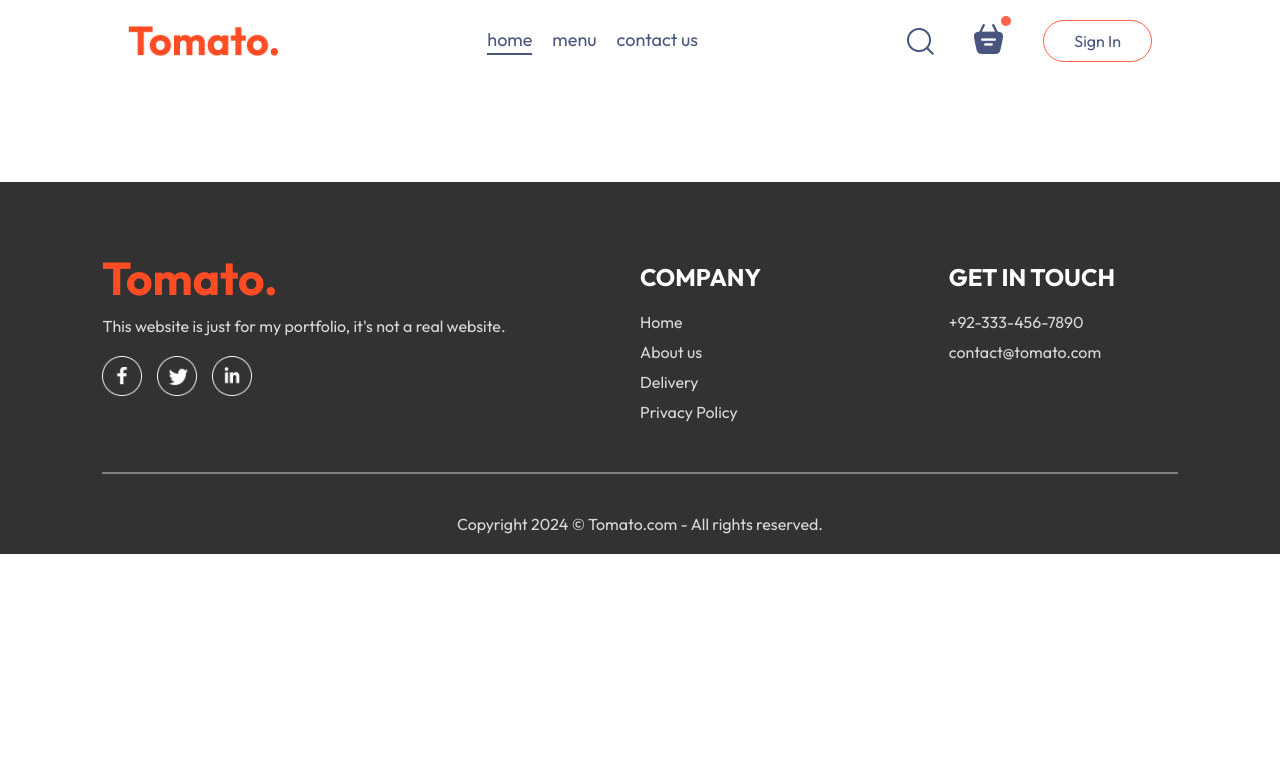
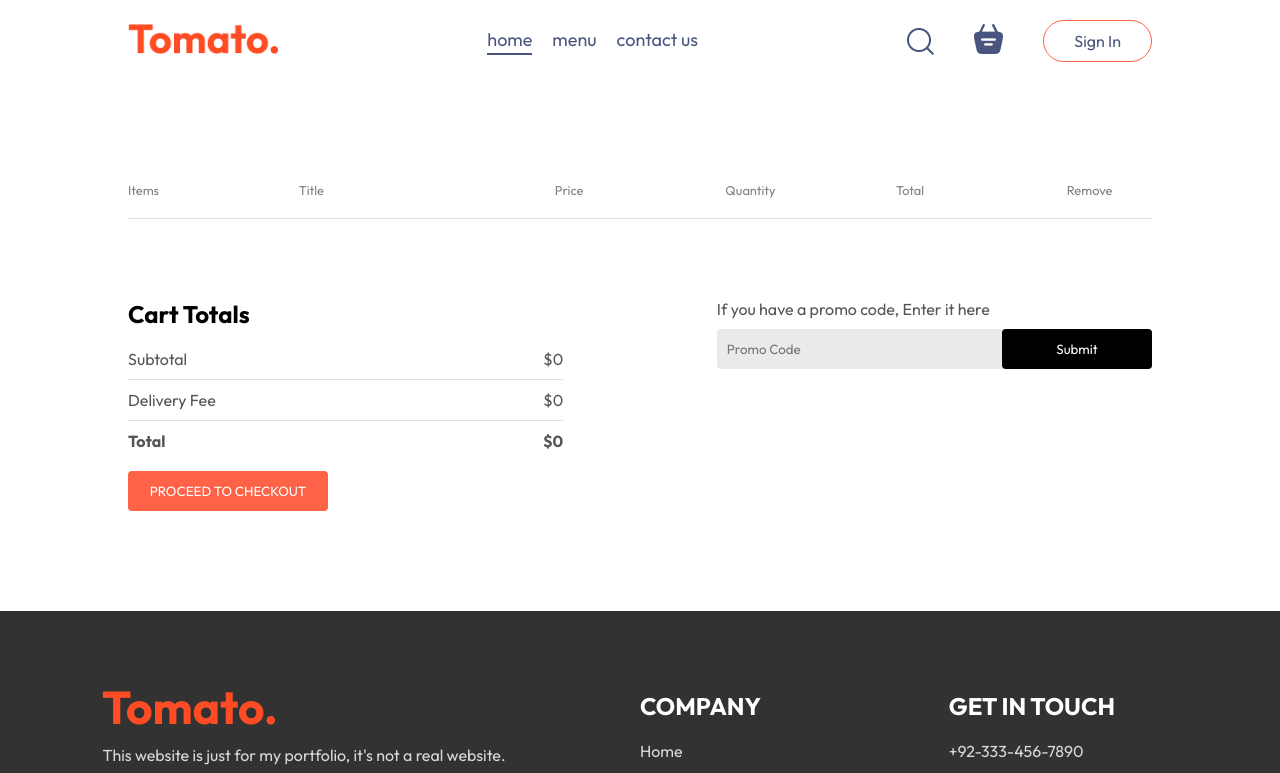
Before and after one commit to iameenalam/Food-Delivery-App, a React (Vite) app in the folder frontend/: page /cart in a window 1280 px wide. Shown: the top 773 px of the page. Built offline with nearby package versions, Linux system fonts and the light colour scheme.

Commit message:
created cart page and finished it's styling

```diff
--- a/frontend/src/components/Footer/Footer.jsx
+++ b/frontend/src/components/Footer/Footer.jsx
@@ -8,7 +8,7 @@ const Footer = () => {
     <div className='footer' id='footer'>
       <div className="footer-content">
         <div className="footer-content-left">
-            <img className='tomatologofooter' src={assets.logo} alt="" />
+            <img  src={assets.logo} alt="" className='tomatologofooter'/>
             <p>This website is just for my portfolio, it's not a real website.</p>
             <div className="footer-social-icons">
             <img src={assets.facebook_icon} alt="" />
--- a/frontend/src/components/Navbar/Navbar.jsx
+++ b/frontend/src/components/Navbar/Navbar.jsx
@@ -1,16 +1,19 @@
-import React from 'react'
+import React, { useContext } from 'react'
 import './Navbar.css'
 import { assets } from '../../assets/assets'
 import { useState } from 'react'
 import { Link } from 'react-router-dom'
+import { StoreContext } from '../../context/StoreContext'
 
 const Navbar = ({setShowLogin}) => {
 
     const [menu, setMenu] = useState("home");
 
+    const {getTotalCartAmount} = useContext(StoreContext)
+
   return (
     <div className='navbar'>
-      <img src={assets.logo} alt="" className='logo' />
+      <Link to='/'><img src={assets.logo} alt="" className='logo' /></Link>
       <ul className="navbar-menu">
         <Link to='/' onClick={()=>setMenu("home")} className={menu==="home"?"active":""}>home</Link>
         <a href='#explore-menu' onClick={()=>setMenu("menu")} className={menu==="menu"?"active":""}>menu</a>
@@ -19,8 +22,8 @@ const Navbar = ({setShowLogin}) => {
       <div className="navbar-right">
         <img src={assets.search_icon} alt="" />
         <div className="navbar-search-icon">
-            <img src={assets.basket_icon} alt="" />
-            <div className="dot"></div>
+            <Link to='/cart'><img src={assets.basket_icon} alt="" /></Link>
+            <div className={getTotalCartAmount()===0?"":"dot"}></div>
         </div>
         <button onClick={()=>setShowLogin(true)}>Sign In</button>
       </div>
--- a/frontend/src/context/StoreContext.jsx
+++ b/frontend/src/context/StoreContext.jsx
@@ -20,16 +20,25 @@ const StoreContextProvider = (props) => {
         setCartItems((prev) => ({ ...prev, [itemId]: prev[itemId] - 1 }))
     }
 
-    useEffect(()=>{
-        console.log(cartItems);
-    },[cartItems])
+    const getTotalCartAmount = () => {
+        let totalAmount = 0;
+        for (const item in cartItems)
+        {
+            if (cartItems[item] > 0) {
+                let itemInfo = food_list.find((product) => product._id === item)
+                totalAmount += itemInfo.price * cartItems[item];
+            }
+        }
+        return totalAmount;
+    }
 
     const contextValue = {
         food_list,
         cartItems,
         setCartItems,
         addToCart,
-        removeFromCart
+        removeFromCart,
+        getTotalCartAmount
     }
     return (
         <StoreContext.Provider value={contextValue}>
--- a/frontend/src/pages/Cart/Cart.css
+++ b/frontend/src/pages/Cart/Cart.css
@@ -0,0 +1,91 @@
+.cart{
+    margin-top: 100px;
+}
+.cart-items-title{
+    display: grid;
+    grid-template-columns: 1fr 1.5fr 1fr 1fr 1fr 0.5fr;
+    align-items: center;
+    color: grey;
+    font-size: max(1vw, 12px);
+}
+.cart-items-item{
+    margin: 10px 0px;
+    color: black;
+}
+.cart-items-item img{
+    width: 50px;
+}
+.cart hr{
+    height: 1px;
+    background-color: #e2e2e2;
+    border: none;
+}
+.cart-items-item .cross{
+    cursor: pointer;
+}
+.cart-bottom{
+    margin-top: 80px;
+    display: flex;
+    justify-content: space-between;
+    gap: max(12vw, 20px);
+}
+.cart-total{
+    flex: 1;
+    display: flex;
+    flex-direction: column;
+    gap: 20px;
+}
+.cart-total-details{
+    display: flex;
+    justify-content: space-between;
+    color: #555;
+}
+.cart-total hr{
+    margin: 10px 0px;
+}
+.cart-total button{
+    border: none;
+    color: white;
+    background-color: tomato;
+    width: max(15vw,200px);
+    padding: 12px 0px;
+    border-radius: 4px;
+    cursor: pointer;
+}
+.cart-promocode{
+    flex: 1;
+}
+.cart-promocode p{
+    color: #555;
+}
+.cart-promocode-input{
+    margin-top: 10px;
+    display: flex;
+    justify-content: space-between;
+    align-items: center;
+    background-color: #eaeaea;
+    border-radius: 4px;
+}
+.cart-promocode-input input{
+    background: transparent;
+    border: none;
+    outline: none;
+    padding-left: 10px;
+}
+.cart-promocode-input button{
+    width: max(10vw, 150px);
+    padding: 12px 5px;
+    background-color: black;
+    border: none;
+    color: white;
+    border-radius: 4px;
+    cursor: pointer;
+}
+@media (max-width:750px){
+    .cart-bottom{
+        flex-direction: column-reverse;
+    }
+    .cart-promocode{
+        justify-content: start;
+    }
+}
--- a/frontend/src/pages/Cart/Cart.jsx
+++ b/frontend/src/pages/Cart/Cart.jsx
@@ -1,10 +1,77 @@
 import React from 'react'
 import './Cart.css'
+import { useContext } from 'react'
+import { StoreContext } from '../../context/StoreContext'
+import { useNavigate } from 'react-router-dom'
 
 const Cart = () => {
+
+  const { cartItems, food_list, removeFromCart, getTotalCartAmount } = useContext(StoreContext)
+
+  const navigate = useNavigate();
+
   return (
-    <div>
-
+    <div className='cart'>
+      <div className="cart-items">
+        <div className="cart-items-title">
+          <p>Items</p>
+          <p>Title</p>
+          <p>Price</p>
+          <p>Quantity</p>
+          <p>Total</p>
+          <p>Remove</p>
+        </div>
+        <br />
+        <hr />
+        {food_list.map((item, index) => {
+          if (cartItems[item._id] > 0) {
+            return (
+              <div>
+                <div className='cart-items-title cart-items-item'>
+                  <img src={item.image} alt="" />
+                  <p>{item.name}</p>
+                  <p>${item.price}</p>
+                  <p>{cartItems[item._id]}</p>
+                  <p>${item.price * cartItems[item._id]}</p>
+                  <p onClick={()=>removeFromCart(item._id)} className='cross'>x</p>
+                </div>
+                <hr />
+              </div>
+            )
+          }
+        })}
+      </div>
+      <div className="cart-bottom">
+        <div className="cart-total">
+          <h2>Cart Totals</h2>
+          <div>
+            <div className="cart-total-details">
+                <p>Subtotal</p>
+                <p>${getTotalCartAmount()}</p>
+            </div>
+            <hr/>
+            <div className="cart-total-details">
+                <p>Delivery Fee</p>
+                <p>${getTotalCartAmount()===0?0:2}</p>
+            </div>
+            <hr/>
+            <div className="cart-total-details">
+                <b>Total</b>
+                <b>${getTotalCartAmount()===0?0:getTotalCartAmount()+2}</b>
+            </div>
+          </div>
+          <button onClick={()=>navigate('/order')}>PROCEED TO CHECKOUT</button>
+        </div>
+        <div className="cart-promocode">
+          <div>
+            <p className='promocodep'>If you have a promo code, Enter it here</p>
+            <div className='cart-promocode-input'>
+                <input type="text" placeholder='Promo Code' />
+                <button>Submit</button>
+            </div>
+          </div>
+        </div>
+      </div>
     </div>
   )
 }
```
